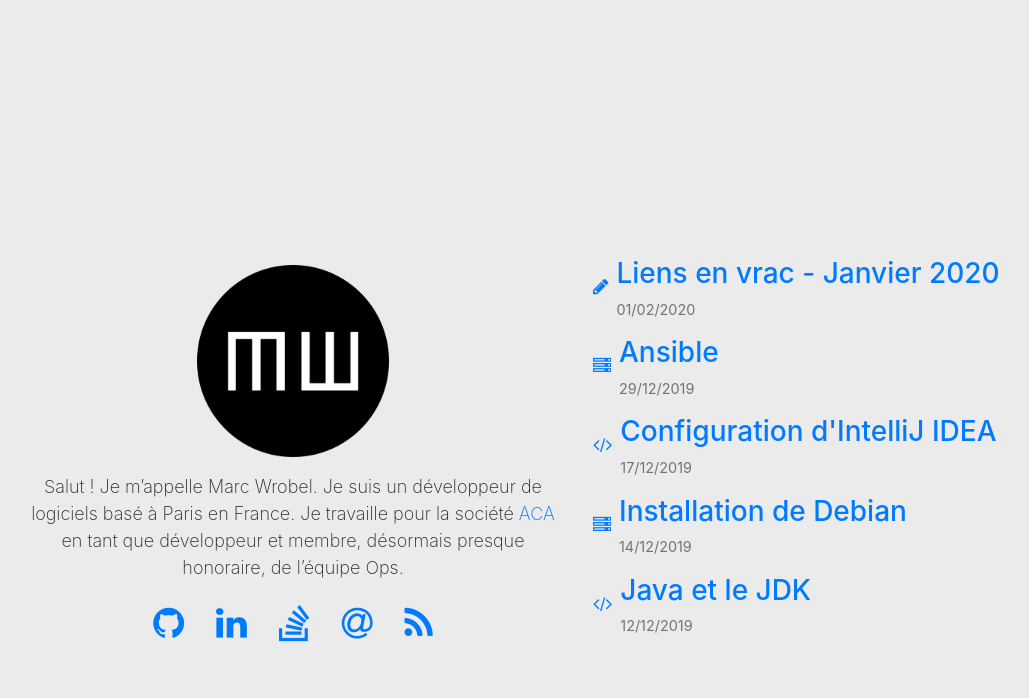
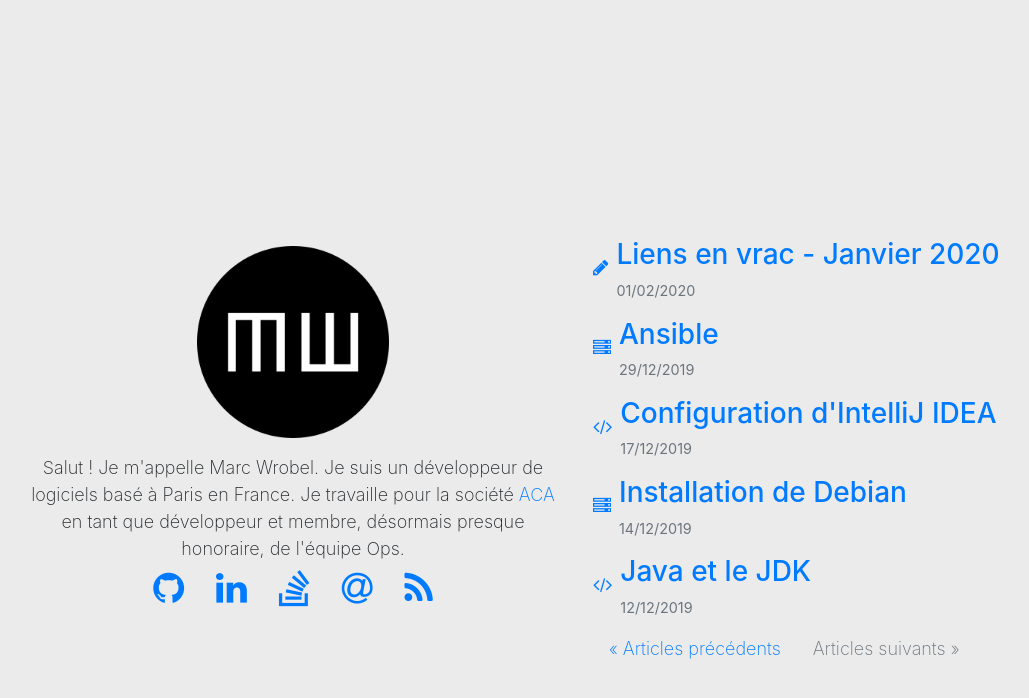
Before and after one commit to marcwrobel/marcwrobel.github.io, a Jekyll site: the page built from index.html, in a window 1280 px wide. Shown: the top 698 px of the page, without its empty margins (62-1091 px from the left). Built offline with Jekyll 4.4.1, drawn with Linux system fonts in a browser that asks for light colours; the list of posts is cut into pages by our own code.

Commit message:
Amélioration de la navigation
- Ajout d'une pagination des articles en page d'accueil.
- Ajout d'une navigation entre les articles.

```diff
--- a/Gemfile
+++ b/Gemfile
@@ -2,7 +2,7 @@
 
 source 'https://rubygems.org'
 
-gem 'github-pages'
+gem 'github-pages', group: :jekyll_plugins
 
 # Uniquement pour être au courant des mises à jour.
 gem 'bootstrap', '~> 4.4.0'
--- a/_config.yml
+++ b/_config.yml
@@ -62,6 +62,10 @@ timezone: Europe/Paris
 date_format: "%d/%m/%Y"
 permalink: /:title
 
+paginate: 5
+paginate_path: ":num"
+future: true
+
 sass:
   style: compressed
 
--- /dev/null
+++ b/_includes/posts-list.html
@@ -0,0 +1,43 @@
+{%- assign next_class = "disabled" -%}
+{%- if paginator.next_page -%}{%- assign next_class = "" -%}{% endif %}
+{%- assign previous_class = "disabled" -%}
+{%- if paginator.previous_page -%}{%- assign previous_class = "" -%}{% endif %}
+
+<ul class="nav flex-column">
+  <main class="all-posts">
+    {% for post in paginator.posts %}
+    <li class="nav-item">
+      <a class="text-decoration-none" href="{{ post.url | relative_url }}">
+        <div class="d-flex flex-row">
+          <div class="py-4">
+            {%- assign category = post.category -%}
+            {%- include category-icon.html -%}
+          </div>
+
+          <div class="p-2">
+            <div class="text-primary h3">
+              {{ post.title | escape }}
+            </div>
+            <div class="text-secondary small">
+              {{ post.date | date: site.date_format }}
+            </div>
+          </div>
+        </div>
+      </a>
+    </li>
+    {% endfor %}
+  </main>
+</ul>
+
+<ul class="nav nav-pills">
+  <li class="nav-item">
+    <a href="{{ paginator.next_page_path }}" class="nav-link {{ next_class }}">
+      &laquo;&nbsp;Articles précédents
+    </a>
+  </li>
+  <li class="nav-item">
+    <a href="{{ paginator.previous_page_path }}" class="nav-link {{ previous_class }}">
+      Articles suivants&nbsp;&raquo;
+    </a>
+  </li>
+</ul>
--- a/_layouts/home.html
+++ b/_layouts/home.html
@@ -24,29 +24,7 @@ layout: default
       </div>
 
       <div class="col-sm-6 py-3 mx-auto">
-        <ul class="nav flex-column">
-          {%- for post in site.posts limit: 5 -%}
-          <li class="nav-item">
-            <a class="text-decoration-none" href="{{ post.url | relative_url }}">
-              <div class="d-flex flex-row">
-                <div class="py-4">
-                  {%- assign category = post.category -%}
-                  {%- include category-icon.html -%}
-                </div>
-
-                <div class="p-2">
-                  <div class="text-primary h3">
-                    {{ post.title | escape }}
-                  </div>
-                  <div class="text-secondary small">
-                    {{ post.date | date: site.date_format }}
-                  </div>
-                </div>
-              </div>
-            </a>
-          </li>
-          {%- endfor -%}
-        </ul>
+        {% include posts-list.html %}
       </div>
     </div>
   </main>
--- a/_layouts/post.html
+++ b/_layouts/post.html
@@ -28,6 +28,8 @@ layout: default
           {{ content }}
         </div>
       </article>
+
+      {%- include article-navigation.html -%}
     </div>
   </div>
 </main>
```
Also changed, not shown: _includes/article-navigation.html (added, +12 -0 lines), index.html (added, +8 -0 lines), index.md (deleted, +0 -7 lines).
